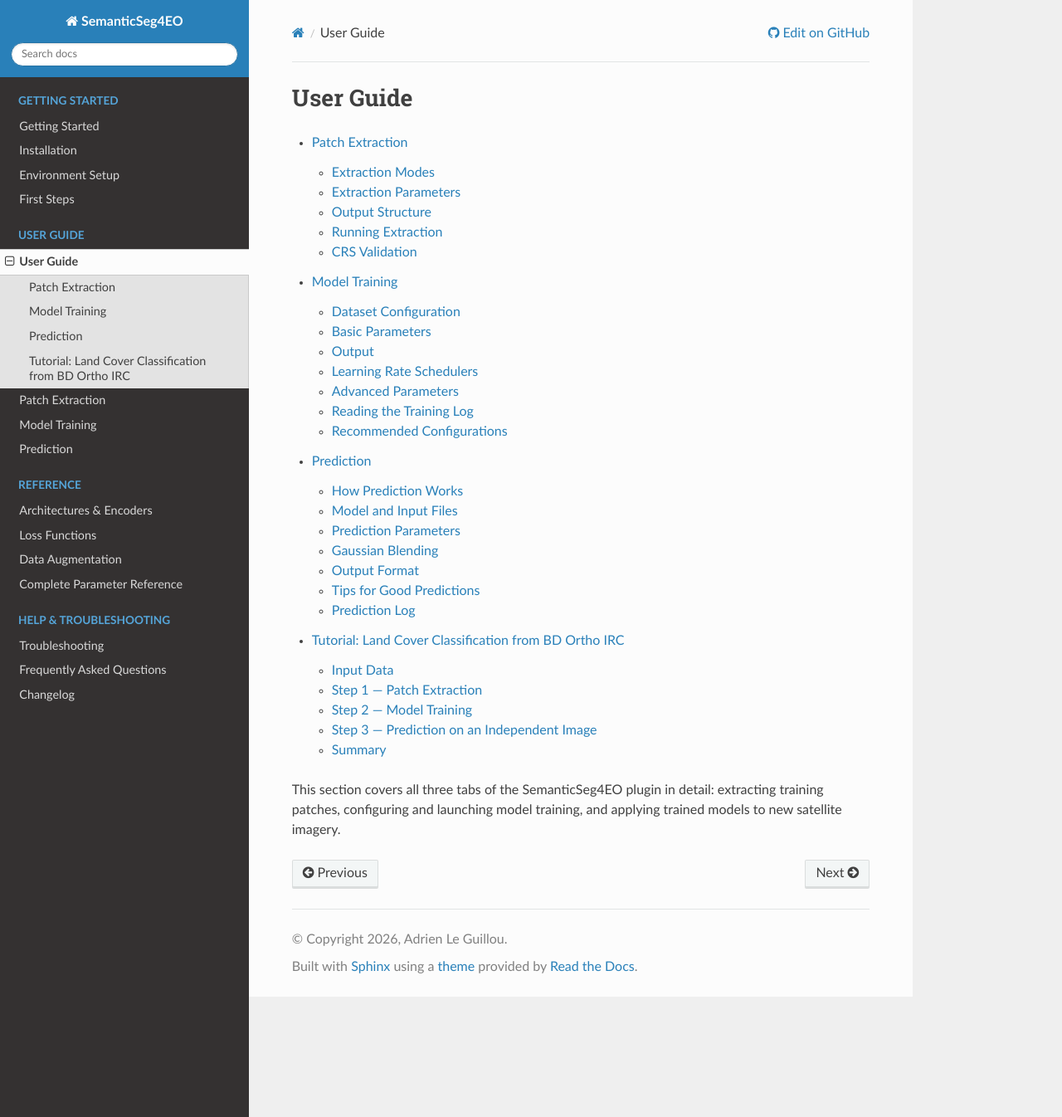
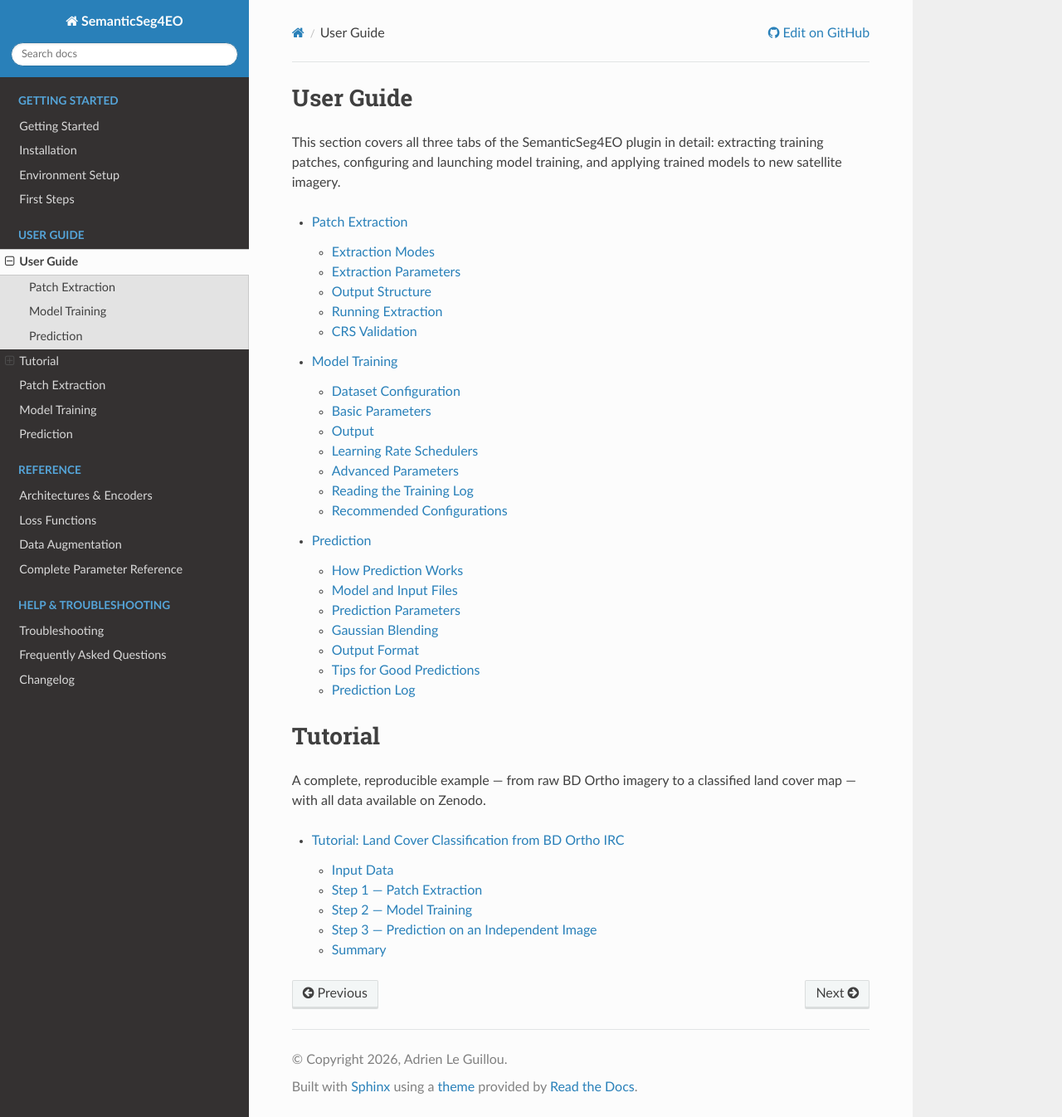
Before and after one commit to aleguillou1/SemanticSeg4EO_Qgis, a Sphinx documentation site: the page built from docs/source/user_guide/index.rst, in a window 1280 px wide and 1346 px high. Shown: the whole window at 83% size. Built offline with Sphinx 7.4.7 and the Read the Docs theme 3.1.0, drawn with Linux system fonts in a browser that asks for light colours.

Commit message:
Update index.rst

```diff
--- a/docs/source/user_guide/index.rst
+++ b/docs/source/user_guide/index.rst
@@ -1,5 +1,9 @@
 User Guide
 ==========
+
+This section covers all three tabs of the SemanticSeg4EO plugin in detail:
+extracting training patches, configuring and launching model training, and
+applying trained models to new satellite imagery.
 
 .. toctree::
    :maxdepth: 2
@@ -7,8 +11,15 @@ User Guide
    patch_extraction
    model_training
    prediction
+
+
+Tutorial
+========
+
+A complete, reproducible example — from raw BD Ortho imagery to a classified
+land cover map — with all data available on Zenodo.
+
+.. toctree::
+   :maxdepth: 2
+
    tutorial
-
-This section covers all three tabs of the SemanticSeg4EO plugin in detail:
-extracting training patches, configuring and launching model training, and
-applying trained models to new satellite imagery.
```
